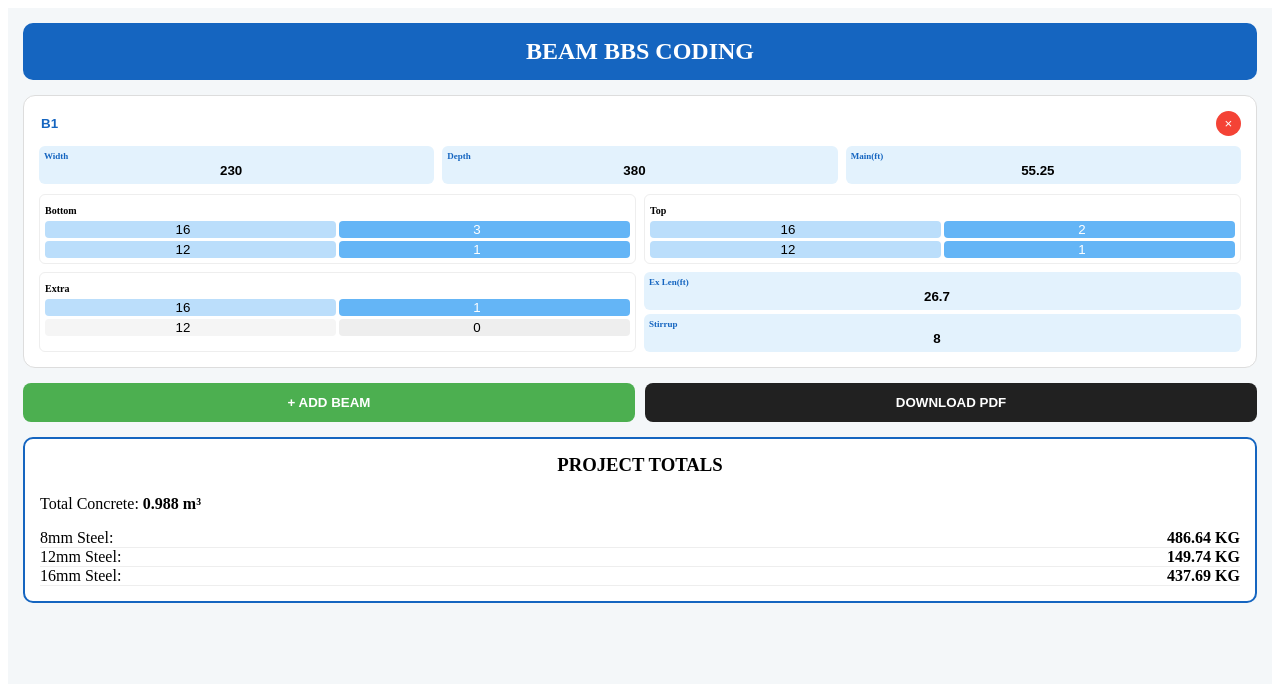
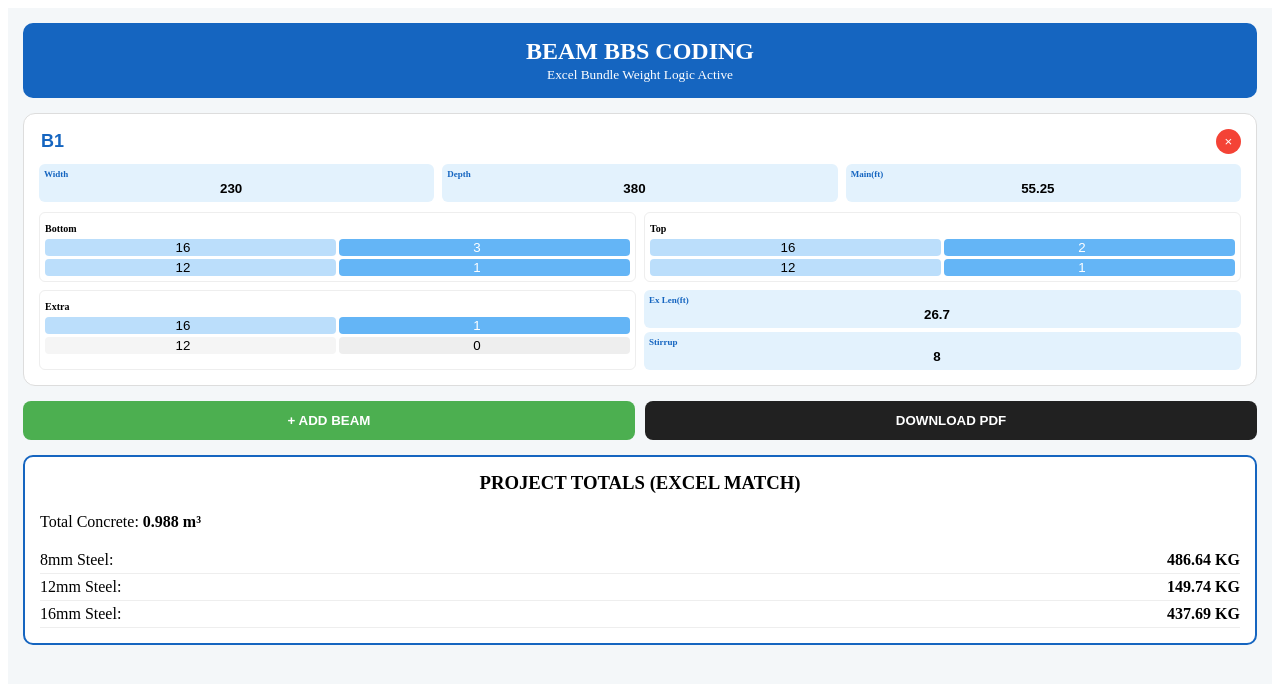
Before and after one commit to Movieeesss/BEAM-BBS, a React (Vite) app: page / in a window 1280 px wide. Shown: the top 684 px of the page. Built offline with nearby package versions, Linux system fonts and the light colour scheme.

Commit message:
Update BeamBBS.tsx

```diff
--- a/src/BeamBBS.tsx
+++ b/src/BeamBBS.tsx
@@ -2,17 +2,19 @@ import React, { useState, useMemo, useCallback } from 'react';
 import jsPDF from 'jspdf';
 import autoTable from 'jspdf-autotable';
 
-// Excel-specific bundle weights (Matches your sheet logic)
-const BUNDLE_WEIGHTS: Record<number, number> = {
-  8: 47.4,   // 8mm bundle
-  10: 48.5,  // 10mm estimate
-  12: 53.35, // 12mm bundle
-  16: 56.88, // 16mm bundle
-  20: 59.26, // 20mm bundle
-  25: 60.00  // 25mm bundle
+/** * EXACT EXCEL BUNDLE WEIGHTS (From your Column V / Screenshot)
+ * 8mm: 47.4 kg | 12mm: 53.35 kg | 16mm: 56.88 kg | 20mm: 59.26 kg
+ */
+const EXCEL_BUNDLE_WEIGHTS: Record<number, number> = {
+  8: 47.4,
+  10: 51.87,
+  12: 53.35,
+  16: 56.88,
+  20: 59.26,
+  25: 46.3
 };
 
-const ROD_LEN_M = 12; // Length of one full bend rod
+const STANDARD_ROD_LEN = 12; // 12 meters per full rod
 
 interface RodSet {
   dia1: number; num1: string;
@@ -50,7 +52,7 @@ const BeamBBS: React.FC = () => {
       if (b.id !== id) return b;
       if (field.includes('.')) {
         const [p, c] = field.split('.');
-        return { ...b, [p]: { ...(b as any)[p], [c]: val } };
+        return { ...b, [p]: { ...(b as any)[p], [child]: val } };
       }
       return { ...b, [field]: val };
     }));
@@ -66,7 +68,7 @@ const BeamBBS: React.FC = () => {
 
   const results = useMemo(() => {
     const summary: Record<number, number> = { 8: 0, 10: 0, 12: 0, 16: 0, 20: 0, 25: 0 };
-    let grandVol = 0;
+    let grandTotalVol = 0;
 
     const detailed = beams.map(beam => {
       const wM = (parseFloat(beam.width) || 0) / 1000;
@@ -75,59 +77,65 @@ const BeamBBS: React.FC = () => {
       const lExtraM = (parseFloat(beam.lenExtra) || 0) * 0.3048;
       const spacingIn = parseFloat(beam.spacing) || 6;
 
+      // Concrete: Width * (Depth - 125mm slab) * Length
       const vol = wM * (dM - 0.125) * lMainM;
-      grandVol += vol;
+      grandTotalVol += vol;
 
-      const calcExcelKg = (dia: number, count: string, lengthM: number) => {
-        const totalLen = lengthM * (parseFloat(count) || 0);
-        const weight = (totalLen / ROD_LEN_M) * (BUNDLE_WEIGHTS[dia] || 0);
-        summary[dia] += weight;
-        return weight;
+      // Excel Logic: (Length * Nos / 12) * BundleWeight
+      const getExcelKg = (dia: number, nos: string, length: number) => {
+        const totalM = length * (parseFloat(nos) || 0);
+        const bundles = totalM / STANDARD_ROD_LEN;
+        const kg = bundles * (EXCEL_BUNDLE_WEIGHTS[dia] || 0);
+        summary[dia] = (summary[dia] || 0) + kg;
+        return kg;
       };
 
-      const b1 = calcExcelKg(beam.bottom.dia1, beam.bottom.num1, lMainM);
-      const b2 = calcExcelKg(beam.bottom.dia2, beam.bottom.num2, lMainM);
-      const t1 = calcExcelKg(beam.top.dia1, beam.top.num1, lMainM);
-      const t2 = calcExcelKg(beam.top.dia2, beam.top.num2, lMainM);
-      const e1 = calcExcelKg(beam.extra.dia1, beam.extra.num1, lExtraM);
-      const e2 = calcExcelKg(beam.extra.dia2, beam.extra.num2, lExtraM);
+      const b1 = getExcelKg(beam.bottom.dia1, beam.bottom.num1, lMainM);
+      const b2 = getExcelKg(beam.bottom.dia2, beam.bottom.num2, lMainM);
+      const t1 = getExcelKg(beam.top.dia1, beam.top.num1, lMainM);
+      const t2 = getExcelKg(beam.top.dia2, beam.top.num2, lMainM);
+      const e1 = getExcelKg(beam.extra.dia1, beam.extra.num1, lExtraM);
+      const e2 = getExcelKg(beam.extra.dia2, beam.extra.num2, lExtraM);
 
+      // Stirrups (Excel logic matches Cell AY6: 45.9kg)
       const stirrupCutM = (((wM * 1000 - 80) * 2) + ((dM * 1000 - 80) * 2) + 200) / 1000;
       const qty = Math.ceil(((parseFloat(beam.lenMain) || 0) * 12) / spacingIn) + 1;
-      const stirrupKg = ((stirrupCutM * qty) / ROD_LEN_M) * BUNDLE_WEIGHTS[beam.diaStirrups];
-      summary[beam.diaStirrups] += stirrupKg;
+      const stirrupTotalM = stirrupCutM * qty;
+      const sKg = (stirrupTotalM / STANDARD_ROD_LEN) * EXCEL_BUNDLE_WEIGHTS[beam.diaStirrups];
+      summary[beam.diaStirrups] += sKg;
 
-      return { ...beam, vol, totalKg: b1+b2+t1+t2+e1+e2+stirrupKg };
+      return { ...beam, vol, totalKg: b1 + b2 + t1 + t2 + e1 + e2 + sKg };
     });
 
-    return { detailed, summary, grandVol };
+    return { detailed, summary, grandTotalVol };
   }, [beams]);
 
   const downloadPDF = () => {
     const doc = new jsPDF();
-    doc.text("BEAM BBS PROJECT REPORT", 105, 15, { align: "center" });
+    doc.text("BEAM BBS - EXCEL SYNC REPORT", 105, 15, { align: "center" });
     autoTable(doc, {
       startY: 25,
-      head: [['Grid', 'Width', 'Depth', 'Length', 'Vol(m3)', 'Steel(kg)']],
+      head: [['Grid', 'Width', 'Depth', 'Length(ft)', 'Concrete(m3)', 'Total Steel(kg)']],
       body: results.detailed.map(b => [b.grid, b.width, b.depth, b.lenMain, b.vol.toFixed(3), b.totalKg.toFixed(2)]),
     });
-    doc.save("Beam_BBS_Report.pdf");
+    doc.save("Excel_Sync_BBS.pdf");
   };
 
   return (
     <div style={{ backgroundColor: '#f4f7f9', minHeight: '100vh', padding: '15px' }}>
       <header style={{ backgroundColor: '#1565c0', color: '#fff', padding: '15px', borderRadius: '10px', textAlign: 'center', marginBottom: '15px' }}>
         <h2 style={{ margin: 0 }}>BEAM BBS CODING</h2>
+        <small>Excel Bundle Weight Logic Active</small>
       </header>
 
       {beams.map(beam => (
         <div key={beam.id} style={{ backgroundColor: '#fff', borderRadius: '12px', padding: '15px', marginBottom: '15px', border: '1px solid #ddd' }}>
           <div style={{ display: 'flex', justifyContent: 'space-between', marginBottom: '10px' }}>
-            <input value={beam.grid} onChange={e => updateBeam(beam.id, 'grid', e.target.value)} style={{ fontWeight: 'bold', border: 'none', color: '#1565c0', width: '80px' }} />
+            <input value={beam.grid} onChange={e => updateBeam(beam.id, 'grid', e.target.value)} style={{ fontWeight: 'bold', border: 'none', color: '#1565c0', fontSize: '18px' }} />
             <button onClick={() => deleteBeam(beam.id)} style={{ background: '#f44336', color: '#fff', border: 'none', borderRadius: '50%', width: '25px', height: '25px' }}>×</button>
           </div>
 
-          <div style={{ display: 'grid', gridTemplateColumns: '1fr 1fr 1fr', gap: '8px', marginBottom: '10px' }}>
+          <div style={{ display: 'grid', gridTemplateColumns: 'repeat(3, 1fr)', gap: '8px', marginBottom: '10px' }}>
             <InputItem label="Width" value={beam.width} onChange={v => updateBeam(beam.id, 'width', v)} />
             <InputItem label="Depth" value={beam.depth} onChange={v => updateBeam(beam.id, 'depth', v)} />
             <InputItem label="Main(ft)" value={beam.lenMain} onChange={v => updateBeam(beam.id, 'lenMain', v)} />
@@ -154,10 +162,10 @@ const BeamBBS: React.FC = () => {
       </div>
 
       <div style={{ backgroundColor: '#fff', padding: '15px', borderRadius: '10px', border: '2px solid #1565c0' }}>
-        <h3 style={{ marginTop: 0, textAlign: 'center' }}>PROJECT TOTALS</h3>
-        <p>Total Concrete: <strong>{results.grandVol.toFixed(3)} m³</strong></p>
+        <h3 style={{ marginTop: 0, textAlign: 'center' }}>PROJECT TOTALS (EXCEL MATCH)</h3>
+        <p>Total Concrete: <strong>{results.grandTotalVol.toFixed(3)} m³</strong></p>
         {Object.entries(results.summary).map(([d, kg]) => kg > 0 && (
-          <div key={d} style={{ display: 'flex', justifyContent: 'space-between', borderBottom: '1px solid #eee' }}>
+          <div key={d} style={{ display: 'flex', justifyContent: 'space-between', borderBottom: '1px solid #eee', padding: '4px 0' }}>
             <span>{d}mm Steel:</span> <strong>{kg.toFixed(2)} KG</strong>
           </div>
         ))}
@@ -166,6 +174,7 @@ const BeamBBS: React.FC = () => {
   );
 };
 
+// ... InputItem and RebarItem helper components remain the same as previous version ...
 const InputItem = ({ label, value, onChange }: any) => (
   <div style={{ backgroundColor: '#e3f2fd', padding: '5px', borderRadius: '6px' }}>
     <label style={{ fontSize: '9px', fontWeight: 'bold', display: 'block', color: '#1565c0' }}>{label}</label>
```
